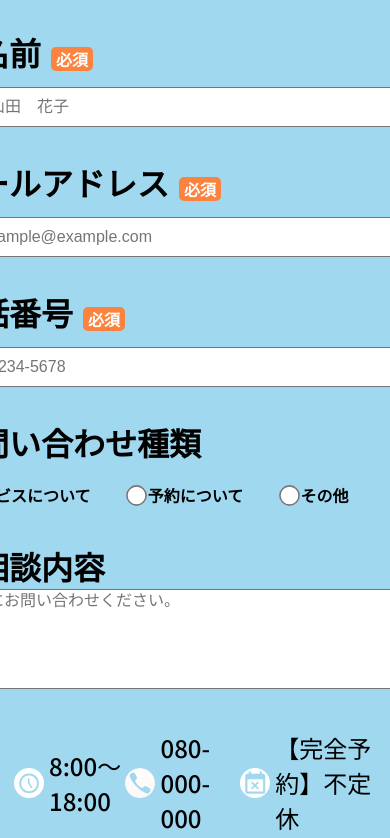
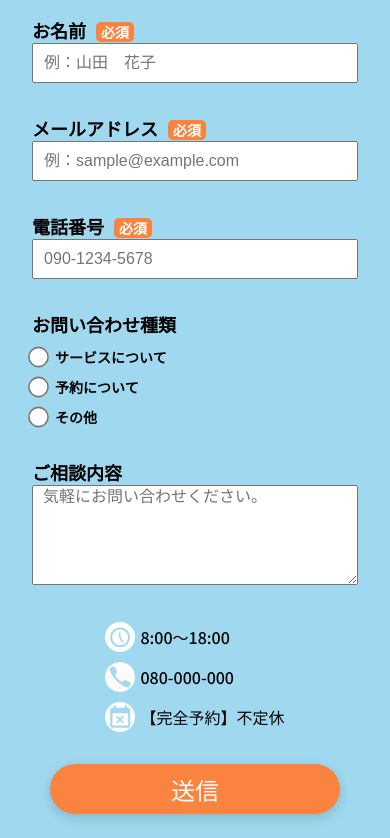
Before and after one commit to nakachi-yu/--------, a plain HTML site: page index.html in a window 390 px wide. Shown: the part 5892-6730 px from the top of the page. Drawn offline with Linux system fonts and the light colour scheme; files whose address does not match are found by name; a web font is replaced by a local one.

Commit message:
feat: レスポンシブ（スマホ）お問い合わせ追加

```diff
--- a/css/responsive.css
+++ b/css/responsive.css
@@ -855,43 +855,160 @@
 
     /* --------お問い合わせ↓↓↓↓ーーーーーーーーーーー */
 
+    /* お問い合わせの全体 */
+    #contact {
+        /* 余白 */
+        padding-block: 32px;
+    }
+
+    /* フッターコンテンツのお問合せの文字 */
+    #contact h2 {
+        /* 文字 */
+        font-size: 32px;
+
+        /* 余白 */
+        margin-bottom: 56px;
+    }
+
+    /* フォームの必須 */
+    form span {
+        /* 文字 */
+        font-size: 14px;
+    }
+
+    /* フォームの項目文字 */
+    form p {
+        /* 文字 */
+        font-size: 18px;
+
+        /* 余白 */
+        margin-bottom: 32px;
+    }
+
+    /* ーーーーーーーーーーーーーーーーーー */
+    /* ----ラジオボックス-始め-↓↓↓↓- */
+    /* ーーーーーーーーーーーーーーーーーー */
+
+    /* ラジオボックスの丸*/
+    input[type="radio"] {
+        /* 余白 */
+        margin-right: 10px;
+
+    }
+
+    /* ラジオボックスの文字*/
+    .contact-font {
+        /* 文字 */
+        font-size: clamp(14px, 2vw, 18px);
+
+        /* 余白 */
+        margin-right: 10px;
+        margin-top: 10px;
+
+        display: flex;
+    }
+
+    /* ーーーーーーーーーーーーーーーーーー */
+    /* ----ラジオボックス-終わり--- */
+    /* ーーーーーーーーーーーーーーーーーー */
+
+    form{
+        width: 90%;
+    }
+
+    label{
+        display: block;
+        width: 100%;
+    }
+
+    /* 長方形の入力ボックス */
+    input:not(input[type="radio"]):not(input[type="submit"]) {
+        /* サイズ */
+        width: 100%;
+        min-width: auto;
+        height: 40px;
+
+        /* 文字 */
+        line-height: 40px;
+        font-size: 16px;
+    }
+
+    /* ご相談内容 */
+    textarea {
+        /* サイズ */
+
+        min-width: auto;
+        height: 100px;
+
+        /* 文字 */
+        font-size: 16px;
+        line-height: 1.5;
+    }
+
+    /* ーーーーーーーーーーーーーーーーーー */
+    /* ----お問い合わせの送信ボタン-始め↓↓↓↓ */
+    /* ーーーーーーーーーーーーーーーーーー */
+    input[type="submit"] {
+        /* 文字 */
+        font-size: 24px;
+
+        /* サイズ */
+        width: 100%;
+        min-width: auto;
+        height: 50px;
+    }
+
+    .contact-buttun {
+        /* サイズ */
+        width: 80%;
+    }
+
+    /* ーーーーーーーーーーーーーーーーーー */
+    /* ----お問い合わせの送信ボタン-終わり--- */
+    /* ーーーーーーーーーーーーーーーーーー */
 
 
+    /* ーーーーーーーーーーーーーーーーーー */
+    /* ----時間、電話番号、定休日-始め↓↓↓ */
+    /* ーーーーーーーーーーーーーーーーーー */
 
+    /* 時間、電話番号、定休日のimg */
+    #contact img {
+        /* サイズ */
+        width: 30px;
+    }
 
+    /* 時間、電話番号、定休日のul */
+    #contact ul {
+        /* 余白 */
+        margin-bottom: 32px;
 
+        /* Flex/Grid */
+        display: flex;
+        flex-direction: column;
+        justify-content: center;
+        gap: 10px;
 
+    }
 
+    /* 時間、電話番号、定休日のli */
+    #contact li {
+        /* 文字 */
+        font-size: 16px;
+        font-weight: 500;
 
+        /* 余白 */
+        margin-bottom: 0px;
 
+        /* Flex/Grid */
+        display: flex;
+        align-items: center;
+        gap: 5px;
+    }
 
-
-
-
-
-
-
-
-
-
-
-
-
-
-
-
-
-
-
-
-
-
-
-
-
-
-
-
+    /* ーーーーーーーーーーーーーーーーーー */
+    /* ----時間、電話番号、定休日-終わり--- */
+    /* ーーーーーーーーーーーーーーーーーー */
 
     /* --------お問い合わせ↑↑↑↑↑ーーーーーーーーーーー */
 
```
